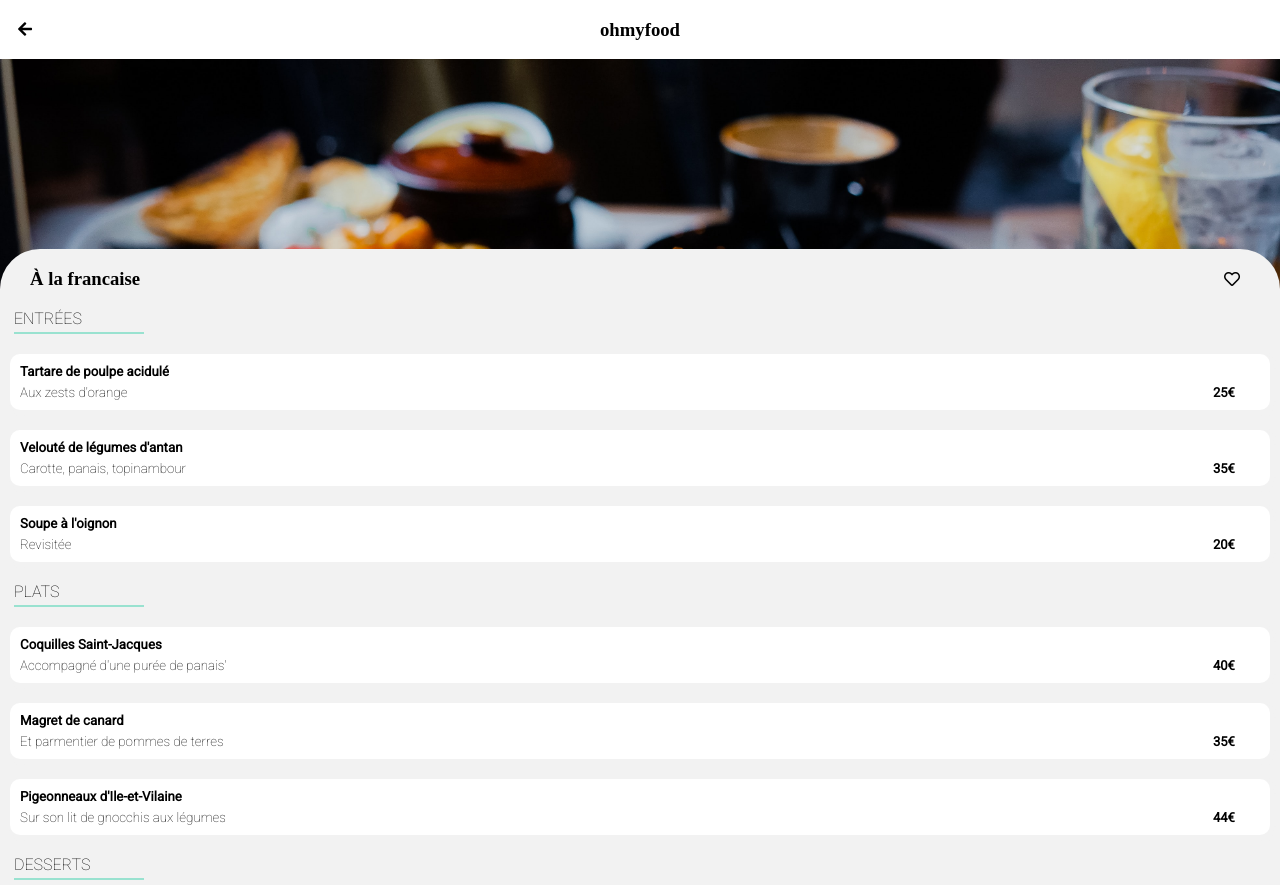
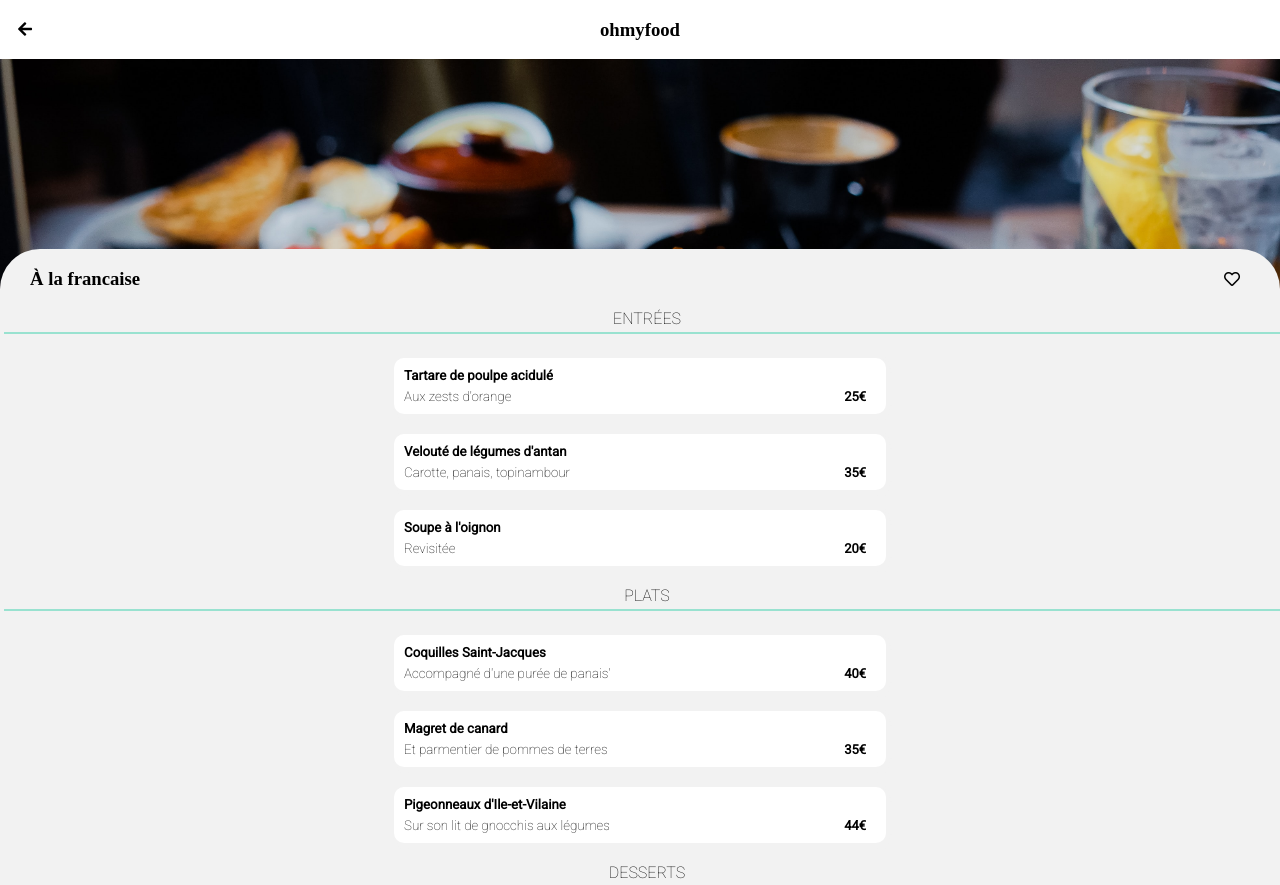
Before and after one commit to yanka-yz/Formation_OCR_Projet_3, a plain HTML site: page menu-france.html in a window 1280 px wide. Shown: the top 885 px of the page. Drawn offline with Linux system fonts and the light colour scheme; a web font is replaced by a local one.

Commit message:
EVAL P3 V2

```diff
--- a/style.css
+++ b/style.css
@@ -565,3 +565,27 @@ hr{
 		justify-content: space-between;
 	}
 }
+
+
+/* MEDIAS QUERIES MENUS */
+
+@media screen and (min-width: 768px){
+
+	.card-container{
+		margin: 0 30%;
+		display: flex;
+		justify-content: center;
+	}
+
+	.title-h4{
+		text-align: center;
+	}
+
+	hr{
+		margin: 4px;
+		width: 100%;
+	}
+
+
+
+}
```
